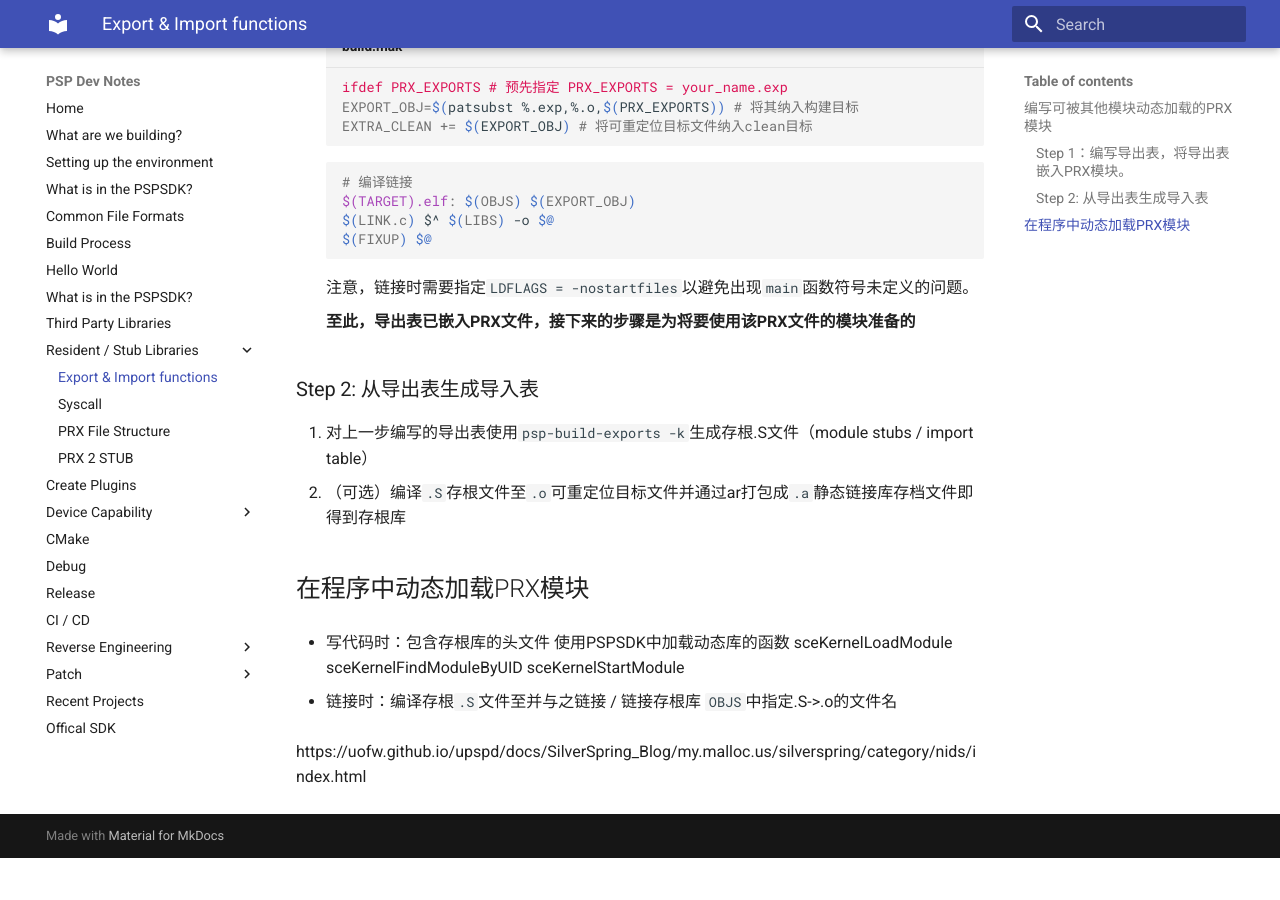
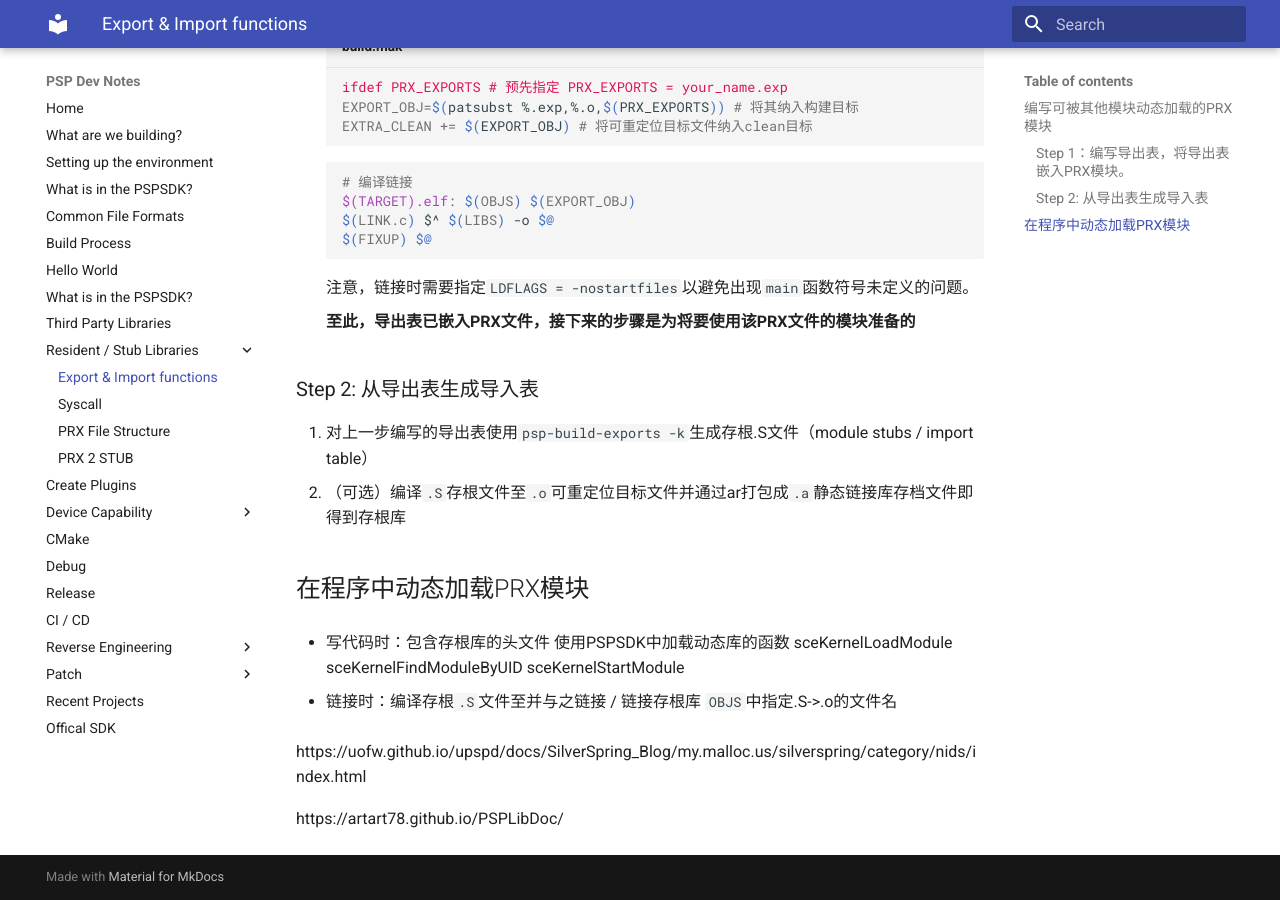
Before and after one commit to xeonliu/PSPDevNote, an MkDocs documentation site: the page built from docs/stublibs.md, in a window 1280 px wide and 900 px high, scrolled down 1474 px. Built offline with MkDocs 1.6.1 and Material for MkDocs 9.7.7, drawn with Linux system fonts in a browser that asks for light colours; old or Windows-style settings are respelled for this version of MkDocs; before the commit the page ends 2332 px from its top, so only the background shows below that; some of the changed lines change nothing that is shown.

Commit message:
Update stublibs.md

```diff
--- a/docs/stublibs.md
+++ b/docs/stublibs.md
@@ -79,3 +79,5 @@ sceKernelStartModule
 
 
 https://uofw.github.io/upspd/docs/SilverSpring_Blog/my.malloc.us/silverspring/category/nids/index.html
+
+https://artart78.github.io/PSPLibDoc/
```
